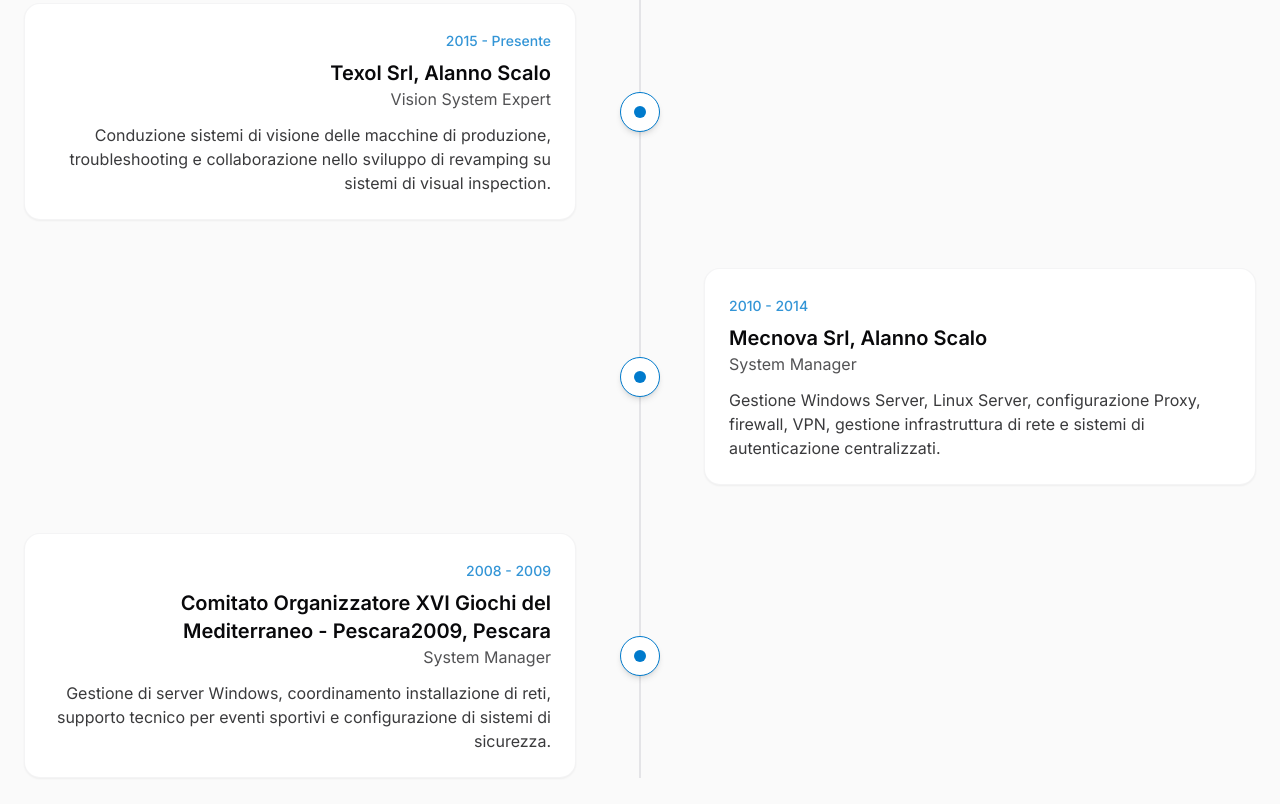
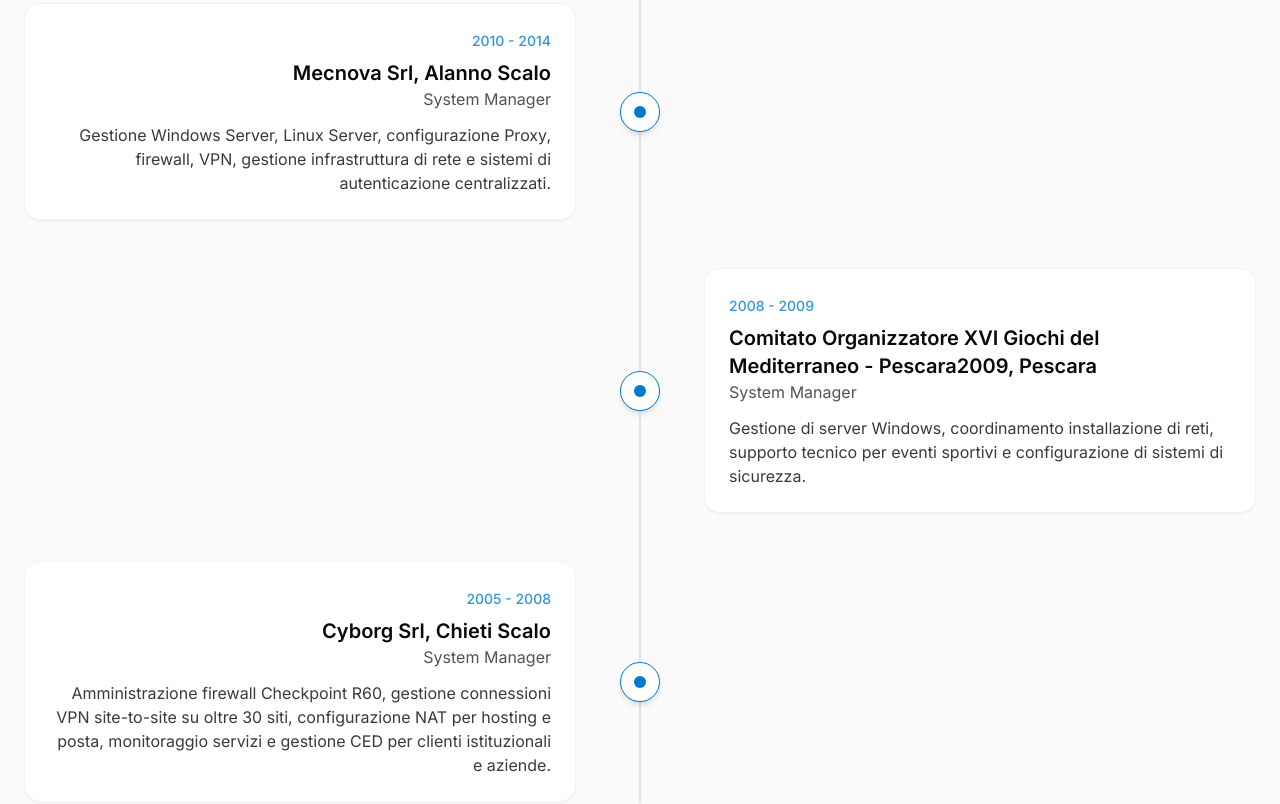
Before and after one commit to iamenzo83/personal-landing-connector, a React (Vite) app: page / in a window 1280 px wide. Shown: the part 2100-2904 px from the top of the page. Built offline with nearby package versions, Linux system fonts and the light colour scheme.

Commit message:
Remove experience entry
Removes the "Vision System Expert" entry from the work experience section.

```diff
--- a/src/components/ExperienceSection.tsx
+++ b/src/components/ExperienceSection.tsx
@@ -16,12 +16,6 @@ const experiences: Experience[] = [
     description: "Responsabile servizi IT, manutenzione e gestione sistemi informativi, consulenza soluzioni software, gestione team, coordinamento fornitori, sviluppo progetti IT, cyber security e collaborazione con il management."
   },
   {
-    period: "2015 - Presente",
-    company: "Texol Srl, Alanno Scalo",
-    position: "Vision System Expert",
-    description: "Conduzione sistemi di visione delle macchine di produzione, troubleshooting e collaborazione nello sviluppo di revamping su sistemi di visual inspection."
-  },
-  {
     period: "2010 - 2014",
     company: "Mecnova Srl, Alanno Scalo",
     position: "System Manager",
@@ -32,6 +26,12 @@ const experiences: Experience[] = [
     company: "Comitato Organizzatore XVI Giochi del Mediterraneo - Pescara2009, Pescara",
     position: "System Manager",
     description: "Gestione di server Windows, coordinamento installazione di reti, supporto tecnico per eventi sportivi e configurazione di sistemi di sicurezza."
+  },
+  {
+    period: "2005 - 2008",
+    company: "Cyborg Srl, Chieti Scalo",
+    position: "System Manager",
+    description: "Amministrazione firewall Checkpoint R60, gestione connessioni VPN site-to-site su oltre 30 siti, configurazione NAT per hosting e posta, monitoraggio servizi e gestione CED per clienti istituzionali e aziende."
   }
 ];
 
```
